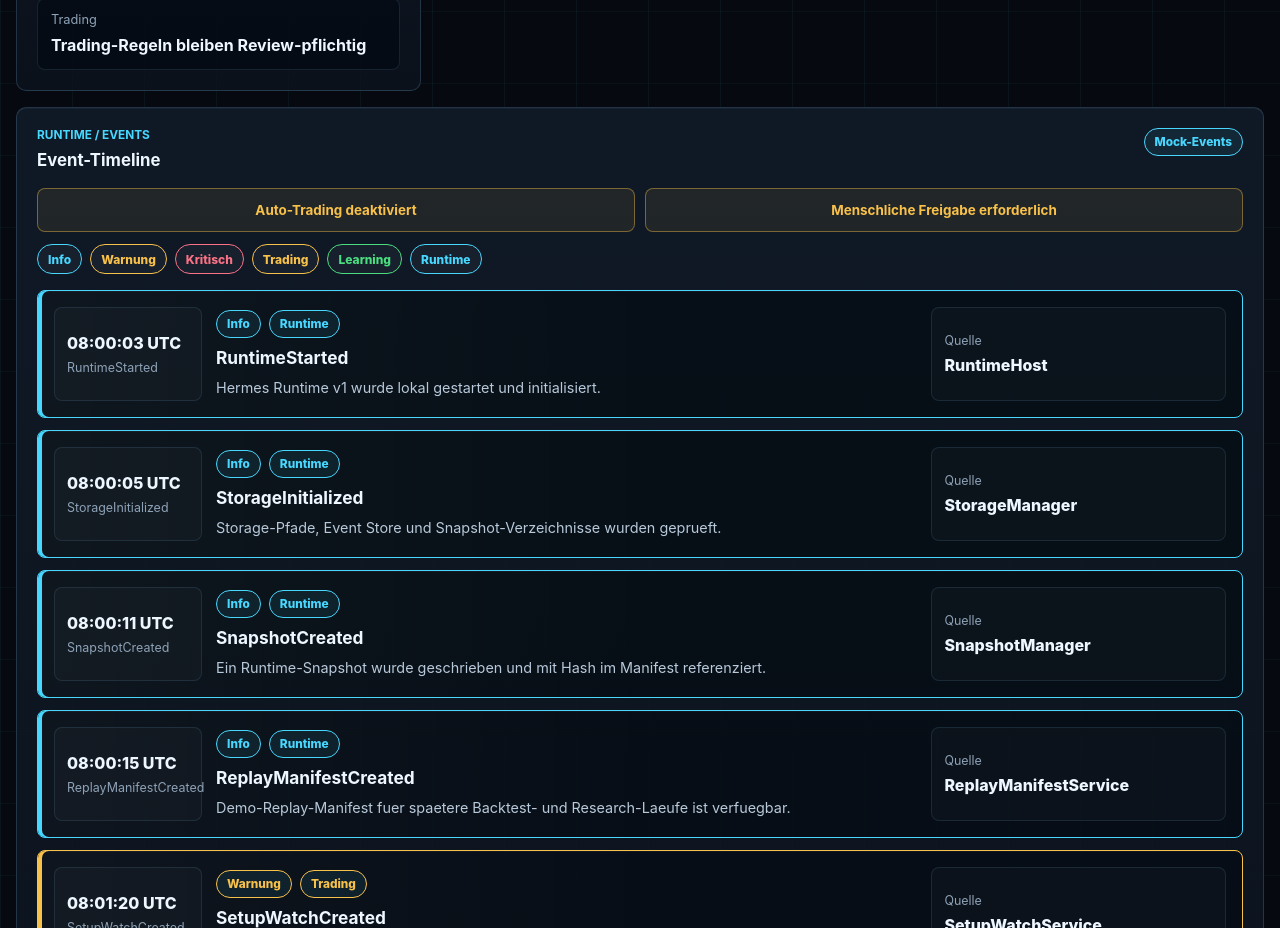
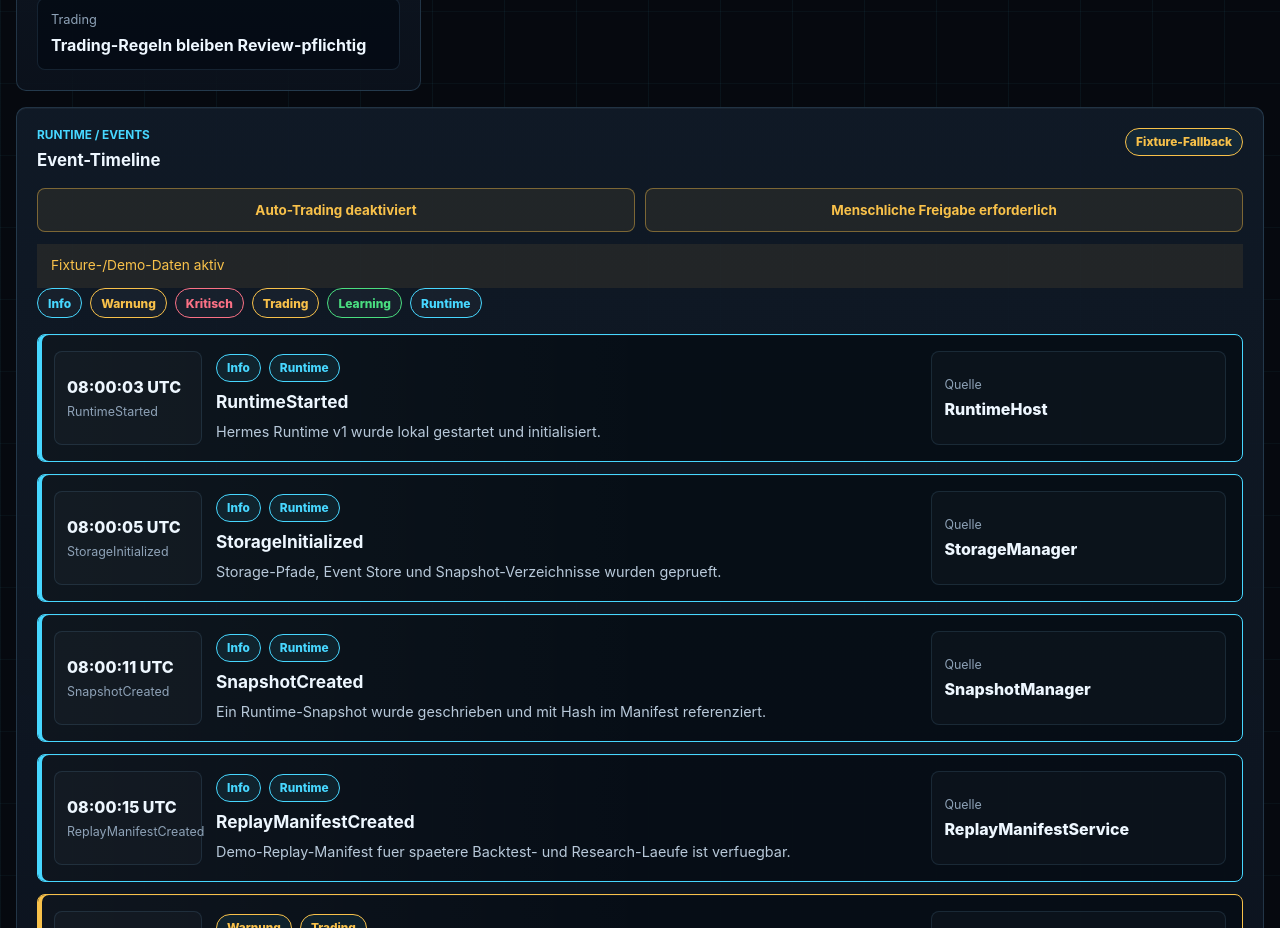
Before and after one commit to weichwiebutter/jarvis, a React (Vite) app in the folder ui/jarvis-control-center/: page / in a window 1280 px wide. Shown: the part 7980-8908 px from the top of the page. Built offline with nearby package versions, Linux system fonts and the light colour scheme; no server answers.

Commit message:
Connect event timeline to runtime data adapter

```diff
--- a/ui/jarvis-control-center/src/components/EventTimelinePanel.tsx
+++ b/ui/jarvis-control-center/src/components/EventTimelinePanel.tsx
@@ -1,5 +1,11 @@
-import { eventLegend, runtimeEvents } from '../fixtures/controlCenterMockData';
+import { useEffect, useState } from 'react';
+import {
+  createRuntimeEventFallback,
+  loadRuntimeTimelineEvents,
+} from '../data/runtimeDataAdapter';
+import { eventLegend } from '../fixtures/controlCenterMockData';
 import { de as t } from '../i18n/de';
+import { sourceModeLabel, sourceTone } from '../utils/controlCenterFormatters';
 import { Panel, StatusPill, toneClass } from './StatusCard';
 
 function eventSeverityTone(severity) {
@@ -30,6 +36,12 @@ function eventCategoryTone(category) {
       return 'warn';
     case 'learning':
       return 'good';
+    case 'jobs':
+    case 'storage':
+    case 'replay':
+      return 'info';
+    case 'snapshot':
+      return 'good';
     default:
       return 'info';
   }
@@ -41,23 +53,53 @@ function eventCategoryLabel(category) {
       return t.eventTimeline.trading;
     case 'learning':
       return t.eventTimeline.learning;
+    case 'jobs':
+      return t.eventTimeline.jobs;
+    case 'storage':
+      return t.eventTimeline.storage;
+    case 'snapshot':
+      return t.eventTimeline.snapshot;
+    case 'replay':
+      return t.eventTimeline.replay;
     default:
       return t.eventTimeline.runtime;
   }
 }
 
 export function EventTimelinePanel() {
+  const [eventState, setEventState] = useState(() => createRuntimeEventFallback());
+  const fixtureActive = eventState.dataSource === 'fixture';
+
+  useEffect(() => {
+    let active = true;
+
+    loadRuntimeTimelineEvents().then((nextState) => {
+      if (active) {
+        setEventState(nextState);
+      }
+    });
+
+    return () => {
+      active = false;
+    };
+  }, []);
+
   return (
     <Panel
       eyebrow={t.eventTimeline.eyebrow}
       title={t.eventTimeline.title}
-      action={<StatusPill tone="info">{t.eventTimeline.status}</StatusPill>}
+      action={
+        <StatusPill tone={sourceTone(eventState.dataSource)}>
+          {sourceModeLabel(eventState.dataSource)}
+        </StatusPill>
+      }
       className="event-timeline-panel"
     >
       <div className="event-safety-strip">
         <strong>{t.eventTimeline.autoTradingOff}</strong>
         <strong>{t.eventTimeline.humanReviewRequired}</strong>
       </div>
+      {fixtureActive ? <p className="runtime-warning">{t.eventTimeline.fixtureActive}</p> : null}
       <div className="event-filter-legend" aria-label={t.eventTimeline.legend}>
         {eventLegend.map((item) => (
           <span className={`event-filter ${toneClass(item.tone)}`} key={item.label}>
@@ -66,7 +108,7 @@ export function EventTimelinePanel() {
         ))}
       </div>
       <div className="event-timeline-list">
-        {runtimeEvents.map((event) => (
+        {eventState.items.map((event) => (
           <article
             className={`event-timeline-card severity-${event.severity} category-${event.category}`}
             key={event.id}
--- a/ui/jarvis-control-center/src/data/runtimeDataAdapter.ts
+++ b/ui/jarvis-control-center/src/data/runtimeDataAdapter.ts
@@ -1,5 +1,6 @@
 import { runtimeHealthMock } from '../fixtures/runtimeHealthMock';
 import { setupWatchMock } from '../fixtures/setupWatchMock';
+import { runtimeEvents } from '../fixtures/controlCenterMockData';
 import { de } from '../i18n/de';
 
 export const DATA_SOURCE = {
@@ -14,6 +15,19 @@ const replayManifestUrl = __HERMES_REPLAY_MANIFEST_URL__;
 const setupWatchUrl = __HERMES_SETUP_WATCH_URL__;
 const runtimeHealthPath = __HERMES_RUNTIME_HEALTH_PATH__;
 const setupWatchPath = __HERMES_SETUP_WATCH_PATH__;
+
+const SUPPORTED_RUNTIME_EVENT_TYPES = new Set([
+  'RuntimeStarted',
+  'StorageInitialized',
+  'SnapshotCreated',
+  'ReplayManifestCreated',
+  'SetupWatchCreated',
+  'SetupWatchUpdated',
+  'LearningCandidateCreated',
+  'JobStarted',
+  'JobCompleted',
+  'RuntimeStopped',
+]);
 
 function asBoolean(value, fallback = false) {
   if (typeof value === 'boolean') {
@@ -38,6 +52,14 @@ function asNullableBoolean(value) {
 function asNumber(value, fallback = 0) {
   const parsed = Number(value);
   return Number.isFinite(parsed) ? parsed : fallback;
+}
+
+function asString(value, fallback = '') {
+  if (value === null || value === undefined) {
+    return fallback;
+  }
+
+  return String(value);
 }
 
 function warningFromError(prefix, error) {
@@ -163,6 +185,140 @@ export function normalizeSetupWatch(raw) {
     time_window_minutes: asNumber(raw?.time_window_minutes || raw?.timeWindowMinutes, 0),
     notes: raw?.notes || '',
     created_at_utc: raw?.created_at_utc || raw?.createdAtUtc || null,
+  };
+}
+
+function normalizeRuntimeEventSeverity(severity) {
+  const value = asString(severity, 'info').toLowerCase();
+
+  if (value === 'critical' || value === 'error') {
+    return 'critical';
+  }
+
+  if (value === 'warning' || value === 'warn') {
+    return 'warning';
+  }
+
+  return 'info';
+}
+
+function normalizeRuntimeEventCategory(eventType) {
+  if (eventType.startsWith('SetupWatch')) {
+    return 'trading';
+  }
+
+  if (eventType.startsWith('Learning')) {
+    return 'learning';
+  }
+
+  if (eventType.startsWith('Job')) {
+    return 'jobs';
+  }
+
+  if (eventType.startsWith('Storage')) {
+    return 'storage';
+  }
+
+  if (eventType.startsWith('Snapshot')) {
+    return 'snapshot';
+  }
+
+  if (eventType.startsWith('Replay')) {
+    return 'replay';
+  }
+
+  return 'runtime';
+}
+
+function runtimeEventDescription(eventType, payload) {
+  const payloadMessage = payload?.message || payload?.Message;
+
+  if (payloadMessage) {
+    return String(payloadMessage);
+  }
+
+  switch (eventType) {
+    case 'RuntimeStarted':
+      return 'Hermes Runtime v1 wurde gestartet.';
+    case 'StorageInitialized':
+      return 'Storage-Pfade und Runtime-Ablage wurden initialisiert.';
+    case 'SnapshotCreated':
+      return 'Ein Runtime-Snapshot wurde erstellt.';
+    case 'ReplayManifestCreated':
+      return 'Ein Replay-Manifest wurde fuer spaetere Analyse erzeugt.';
+    case 'SetupWatchCreated':
+      return 'Eine neue Setup-Beobachtung wurde angelegt.';
+    case 'SetupWatchUpdated':
+      return 'Eine Setup-Beobachtung wurde aktualisiert.';
+    case 'LearningCandidateCreated':
+      return 'Ein Lernkandidat wurde fuer Review vorgemerkt.';
+    case 'JobStarted':
+      return 'Ein lokaler Runtime-Job wurde gestartet.';
+    case 'JobCompleted':
+      return 'Ein lokaler Runtime-Job wurde abgeschlossen.';
+    case 'RuntimeStopped':
+      return 'Hermes Runtime v1 wurde sauber beendet.';
+    default:
+      return SUPPORTED_RUNTIME_EVENT_TYPES.has(eventType)
+        ? `${eventType} wurde gemeldet.`
+        : `${eventType} wurde gelesen.`;
+  }
+}
+
+export function normalizeRuntimeEvent(raw, index = 0) {
+  const eventType = asString(raw?.event_type ?? raw?.eventType ?? raw?.EventType, 'UnknownEvent');
+  const payload = raw?.payload || raw?.Payload || {};
+  const timestamp =
+    raw?.timestamp_utc ||
+    raw?.timestampUtc ||
+    raw?.TimestampUtc ||
+    raw?.time ||
+    raw?.Time ||
+    '-';
+
+  return {
+    id:
+      raw?.event_id ||
+      raw?.eventId ||
+      raw?.EventId ||
+      raw?.id ||
+      `${eventType.toLowerCase()}-${index}`,
+    time: asString(timestamp, '-'),
+    eventType,
+    category: raw?.category || normalizeRuntimeEventCategory(eventType),
+    severity: normalizeRuntimeEventSeverity(raw?.severity ?? raw?.Severity),
+    source: asString(raw?.source ?? raw?.Source, 'HermesRuntime'),
+    description: asString(
+      raw?.description ?? raw?.Description,
+      runtimeEventDescription(eventType, payload),
+    ),
+  };
+}
+
+function parseRuntimeJsonl(text) {
+  const warnings = [];
+  const items = text
+    .split('\n')
+    .map((line) => line.trim())
+    .filter(Boolean)
+    .flatMap((line, index) => {
+      try {
+        return [normalizeRuntimeEvent(JSON.parse(line), index)];
+      } catch (error) {
+        warnings.push(warningFromError(`Runtime Event Zeile ${index + 1} nicht lesbar`, error));
+        return [];
+      }
+    });
+
+  return { items, warnings };
+}
+
+export function createRuntimeEventFallback(loadError = '') {
+  return {
+    items: runtimeEvents.map(normalizeRuntimeEvent),
+    dataSource: DATA_SOURCE.FIXTURE,
+    warnings: loadError ? [loadError] : [],
+    sourcePath: 'src/fixtures/controlCenterMockData.ts',
   };
 }
 
@@ -346,40 +502,45 @@ export async function loadSetupWatches() {
   };
 }
 
-export async function loadRuntimeEvents(timestampUtc, fallbackItems = []) {
+export async function loadRuntimeEvents(timestampUtc, fallbackItems = runtimeEvents) {
   const url = getRuntimeEventStoreUrl(timestampUtc);
 
   if (!url) {
     return {
-      items: fallbackItems,
+      items: fallbackItems.map(normalizeRuntimeEvent),
       dataSource: DATA_SOURCE.FIXTURE,
       warnings: ['Runtime Event URL ist nicht konfiguriert.'],
-      sourcePath: 'runtime events fixture',
+      sourcePath: 'src/fixtures/controlCenterMockData.ts',
     };
   }
 
   try {
     const text = await readTextReadOnly(url);
-    const items = text
-      .split('\n')
-      .map((line) => line.trim())
-      .filter(Boolean)
-      .map((line) => JSON.parse(line));
+    const parsed = parseRuntimeJsonl(text);
+
+    if (!parsed.items.length) {
+      return createRuntimeEventFallback('Runtime Event JSONL enthaelt keine lesbaren Events.');
+    }
 
     return {
-      items,
+      items: parsed.items,
       dataSource: DATA_SOURCE.LIVE_FILE,
-      warnings: [],
+      warnings: parsed.warnings,
       sourcePath: url,
     };
   } catch (error) {
     return {
-      items: fallbackItems,
-      dataSource: DATA_SOURCE.FIXTURE,
-      warnings: [warningFromError('Runtime Events nicht erreichbar', error)],
-      sourcePath: 'runtime events fixture',
+      ...createRuntimeEventFallback(warningFromError('Runtime Events nicht erreichbar', error)),
+      items: fallbackItems.map(normalizeRuntimeEvent),
     };
   }
+}
+
+export async function loadRuntimeTimelineEvents() {
+  const runtimeData = await loadRuntimeData();
+  const timestampUtc = runtimeData.runtimeHealth?.timestamp_utc;
+
+  return loadRuntimeEvents(timestampUtc, runtimeEvents);
 }
 
 export const runtimeDataAdapter = {
@@ -387,7 +548,9 @@ export const runtimeDataAdapter = {
   loadRuntimeHealth,
   loadSetupWatches,
   loadRuntimeEvents,
+  loadRuntimeTimelineEvents,
   createRuntimeDataFallback,
   createRuntimeHealthFallback,
   createSetupWatchFallback,
+  createRuntimeEventFallback,
 };
--- a/ui/jarvis-control-center/src/i18n/de.ts
+++ b/ui/jarvis-control-center/src/i18n/de.ts
@@ -59,10 +59,15 @@ export const de = {
     trading: 'Trading',
     learning: 'Learning',
     runtime: 'Runtime',
+    jobs: 'Jobs',
+    storage: 'Storage',
+    snapshot: 'Snapshot',
+    replay: 'Replay',
     category: 'Kategorie',
     severity: 'Severity',
     source: 'Quelle',
     description: 'Beschreibung',
+    fixtureActive: 'Fixture-/Demo-Daten aktiv',
     autoTradingOff: 'Auto-Trading deaktiviert',
     humanReviewRequired: 'Menschliche Freigabe erforderlich',
   },
```
Also changed, not shown: 1 other file (tests, documents, lock files or other folders).
